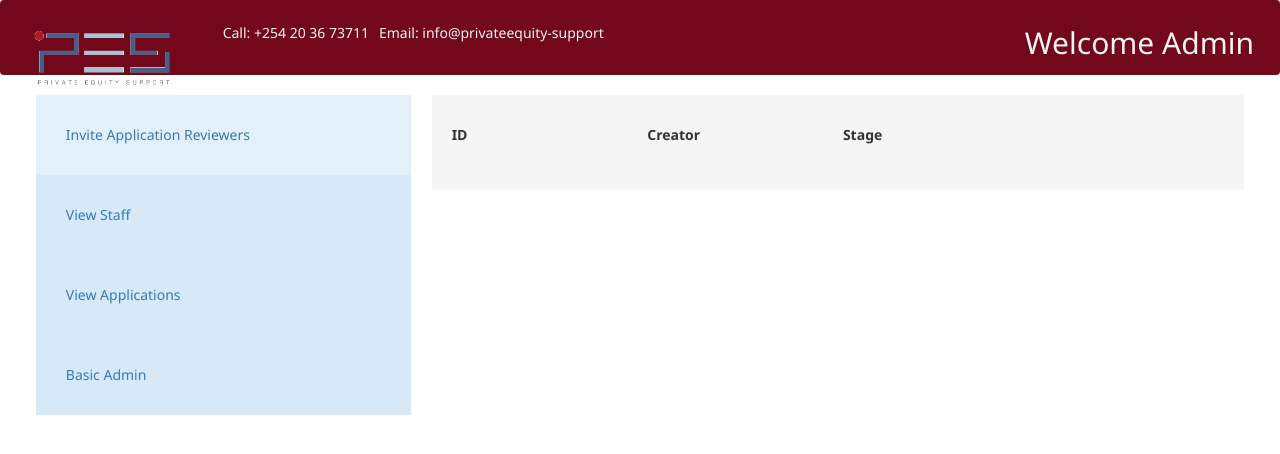
After one commit to xcixor/pes_academy, a Django app: page /admin/advanced/view/applications/ in a window 1280 px wide. The commit adds this page. Shown: the top 454 px of the page. Run offline with Django 4.2, Linux system fonts and the light colour scheme; the visitor is signed in with stand-in values (Sample User, id 1); data that the repository does not hold is empty; some libraries are stand-ins or nearby versions.

Commit message:
feat(applications): display available applications

```diff
--- a/app/accounts/presentation/views/registration.py
+++ b/app/accounts/presentation/views/registration.py
@@ -40,7 +40,7 @@ class PostReviewerRegistrationView(FormView):
 
     form_class = RegistrationForm
     template_name = 'registration/registration.html'
-    success_url = '/accounts/login/'
+    success_url = '/accounts/profile/'
 
     def form_valid(self, form):
         self.request.session.pop('registration_details', None)
--- a/app/application/models/application.py
+++ b/app/application/models/application.py
@@ -30,6 +30,7 @@ class Application(models.Model):
     slug = models.SlugField(
         max_length=255, unique=True,
         help_text='Unique text to append to the address for the application.')
+    is_in_review = models.BooleanField(default=False)
 
     def _generate_slug(self):
         value = self.call_to_action.tagline
--- a/app/pes_admin/admin.py
+++ b/app/pes_admin/admin.py
@@ -2,7 +2,7 @@ from django.urls import path
 from django.contrib import admin
 from pes_admin.presentation.views import (
     AdvancedAdminDashboardView, InviteReviewerView, DisplayStaffView,
-    MakeStaffReviewerView)
+    MakeStaffReviewerView, ApplicationsView)
 
 
 class CustomAdmin(admin.AdminSite):
@@ -17,6 +17,8 @@ class CustomAdmin(admin.AdminSite):
                  admin.site.admin_view(DisplayStaffView.as_view())),
             path('make/<int:pk>/reviewer/',
                  admin.site.admin_view(MakeStaffReviewerView.as_view())),
+            path('view/applications/',
+                 admin.site.admin_view(ApplicationsView.as_view())),
         ]
 
 
--- a/app/pes_admin/presentation/views/__init__.py
+++ b/app/pes_admin/presentation/views/__init__.py
@@ -2,3 +2,4 @@ from .dashboard import AdvancedAdminDashboardView
 from .invite_reviewer import InviteReviewerView
 from .view_staff import DisplayStaffView
 from .make_reviewer import MakeStaffReviewerView
+from .view_applications import ApplicationsView
--- /dev/null
+++ b/app/pes_admin/presentation/views/view_applications.py
@@ -0,0 +1,9 @@
+from django.views.generic import ListView
+from application.models import Application
+
+
+class ApplicationsView(ListView):
+
+    template_name = 'pes_admin/view_applications.html'
+    model = Application
+    context_object_name = 'applications'
--- a/app/pes_admin/templates/admin_base.html
+++ b/app/pes_admin/templates/admin_base.html
@@ -10,6 +10,7 @@
         <ul>
             <li class="pl-5 active"><a class="py-5 aside-link" href="/admin/advanced/invite/reviewer/">Invite Application Reviewers</a></li>
             <li class="pl-5"><a class="py-5 aside-link" href="/admin/advanced/view/staff/">View Staff</a></li>
+            <li class="pl-5"><a class="py-5 aside-link" href="/admin/advanced/view/applications/">View Applications</a></li>
             <li class="pl-5"><a class="py-5 aside-link" href="/admin/">Basic Admin</a></li>
         </ul>
     </aside>
--- /dev/null
+++ b/app/pes_admin/templates/pes_admin/view_applications.html
@@ -0,0 +1,27 @@
+{% extends 'admin_base.html' %}
+{% load static %}
+{% block styles %}
+{{ block.super }}
+<link rel="stylesheet" href="{% static 'css/pes_admin/view_staff.css' %}">
+{% endblock %}
+{% block admin_content %}
+<div class="row pb-4">
+    <div class="col-md-3 px-2 d-flex align-items-center"><b>ID</b></div>
+    <div class="col-md-3 px-2 d-flex align-items-center"><b>Creator</b></div>
+    <div class="col-md-3 px-2 d-flex align-items-center"><b>Stage</b></div>
+</div>
+{% for application in applications %}
+<div class="row pb-4">
+    <div class="col-md-3 px-2 d-flex align-items-center">{{application.special_id}}</div>
+    <div class="col-md-3 px-2 d-flex align-items-center">{{application.application_creator}}</div>
+    <div class="col-md-3 px-2 d-flex align-items-center">{{application.get_status_display}}</div>
+    <div class="col-md-3 px-2 d-flex align-items-center">
+        {% if application.is_in_review %}
+        <i class="fa-solid fa-circle-check"></i>
+        {% else %}
+        <a href="/admin/advanced/assign/{{application.pk}}/reviewer/" class="btn">Assign Reviewer</a>
+        {% endif %}
+    </div>
+</div>
+{% endfor %}
+{% endblock %}
```
Also changed, not shown: app/application/migrations/0007_application_is_in_review.py (added).
